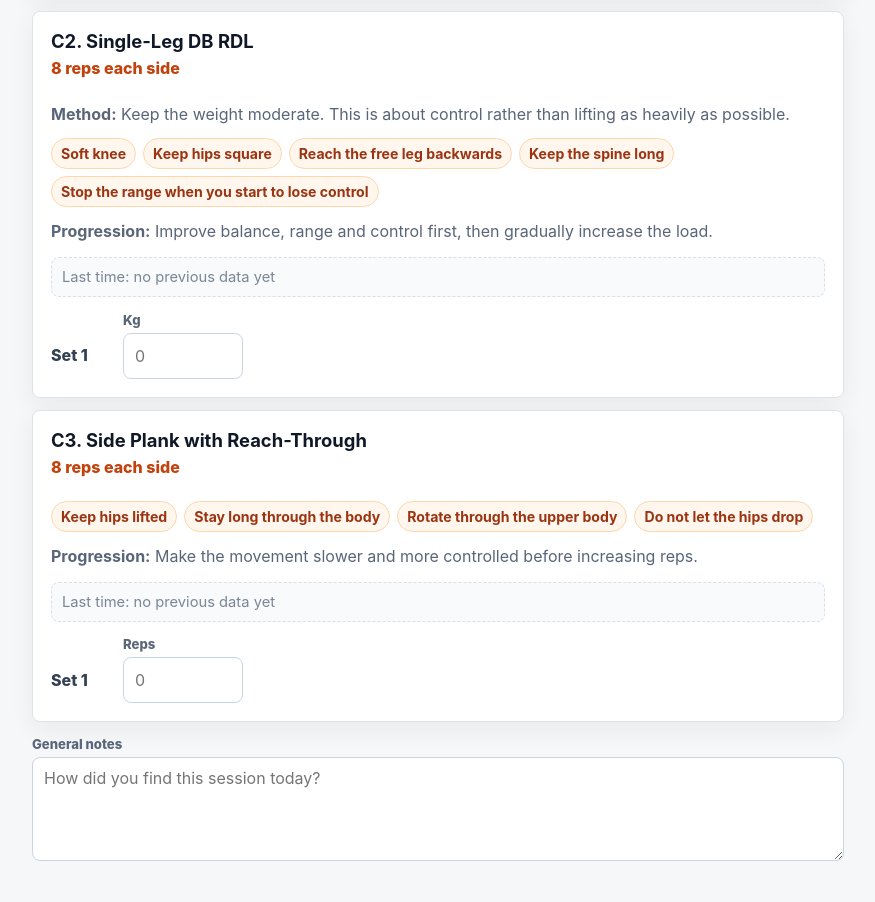
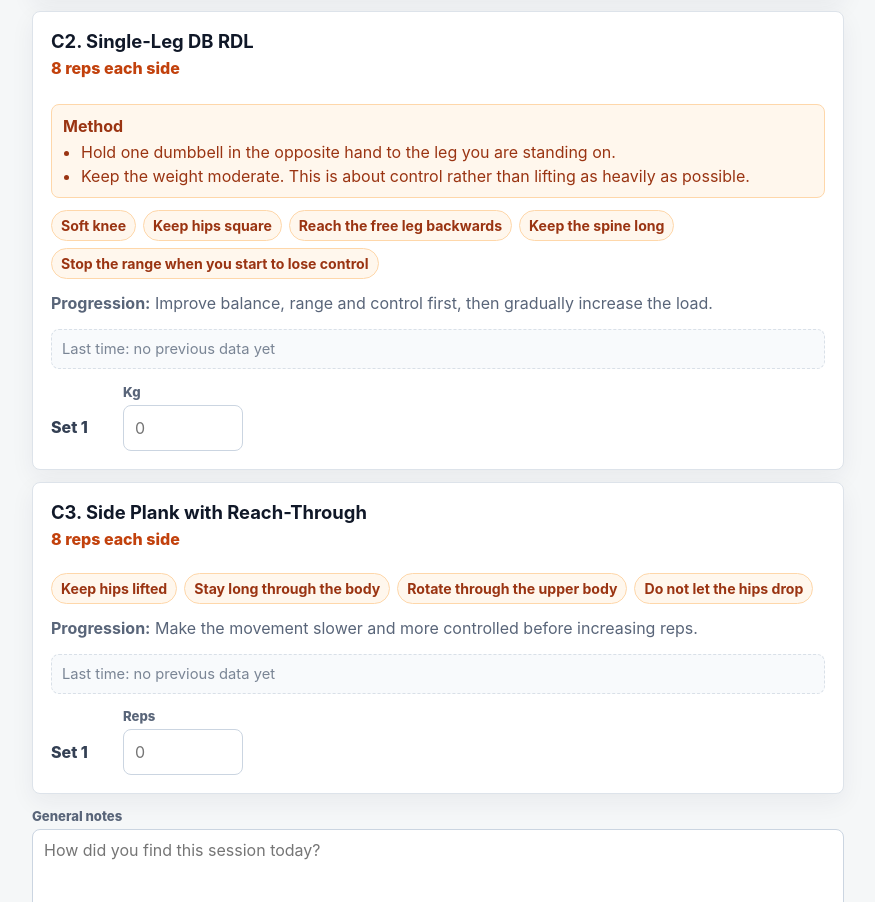
Before and after one commit to kaliharmen-hue/hannah-training-logger, a React (Vite) app: page / in a window 1280 px wide. Shown: the part 4257-5159 px from the top of the page, without its empty margins (202-1077 px from the left). Built offline with nearby package versions, Linux system fonts and the light colour scheme.

Commit message:
Add single-leg RDL hand cue

```diff
--- a/src/data/programme.js
+++ b/src/data/programme.js
@@ -154,8 +154,10 @@ export const programme = {
           id: 'single-leg-db-rdl',
           name: 'C2. Single-Leg DB RDL',
           target: '8 reps each side',
-          method:
+          method: [
+            'Hold one dumbbell in the opposite hand to the leg you are standing on.',
             'Keep the weight moderate. This is about control rather than lifting as heavily as possible.',
+          ],
           inputType: 'weight_only',
           sets: 1,
           showNotes: false,
```
